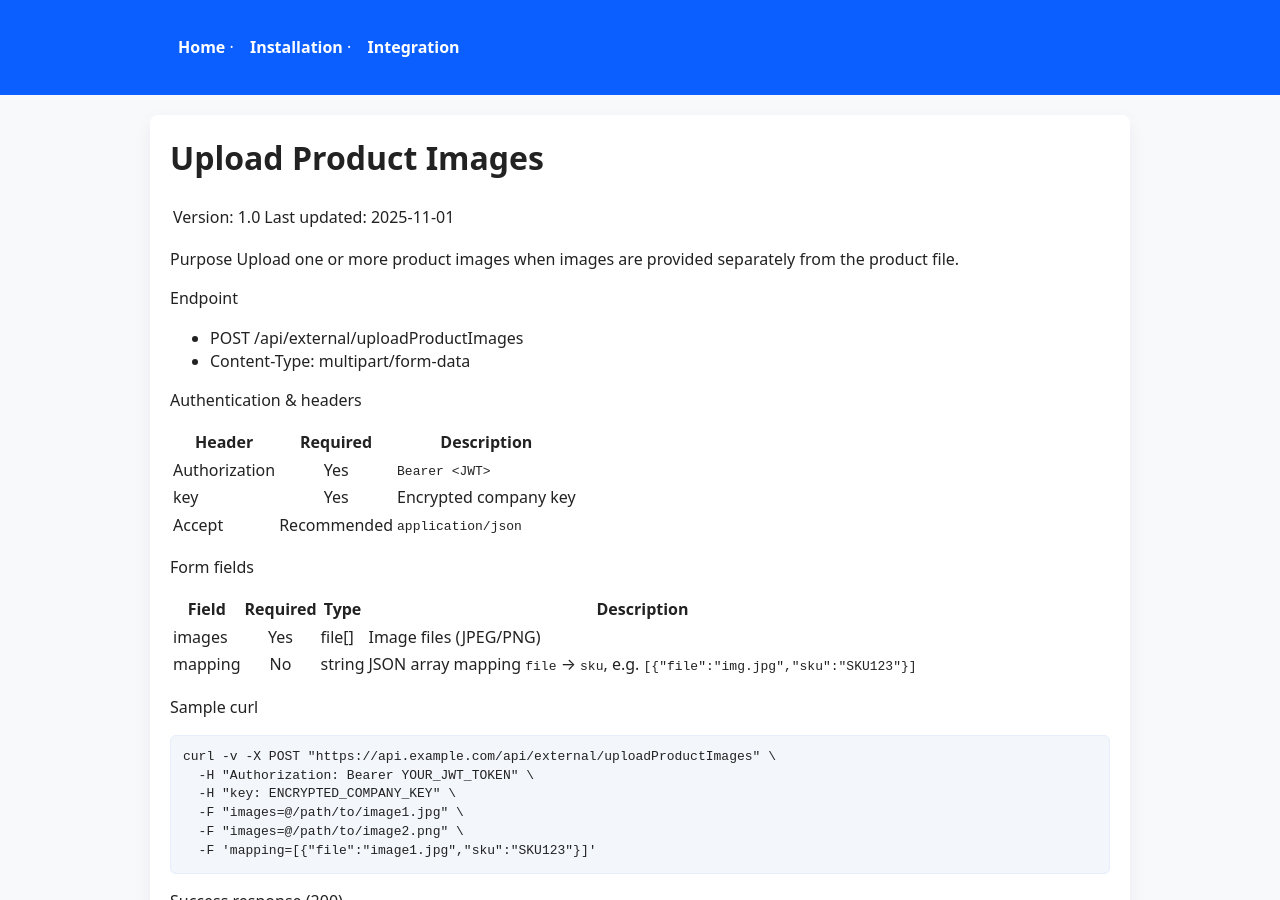
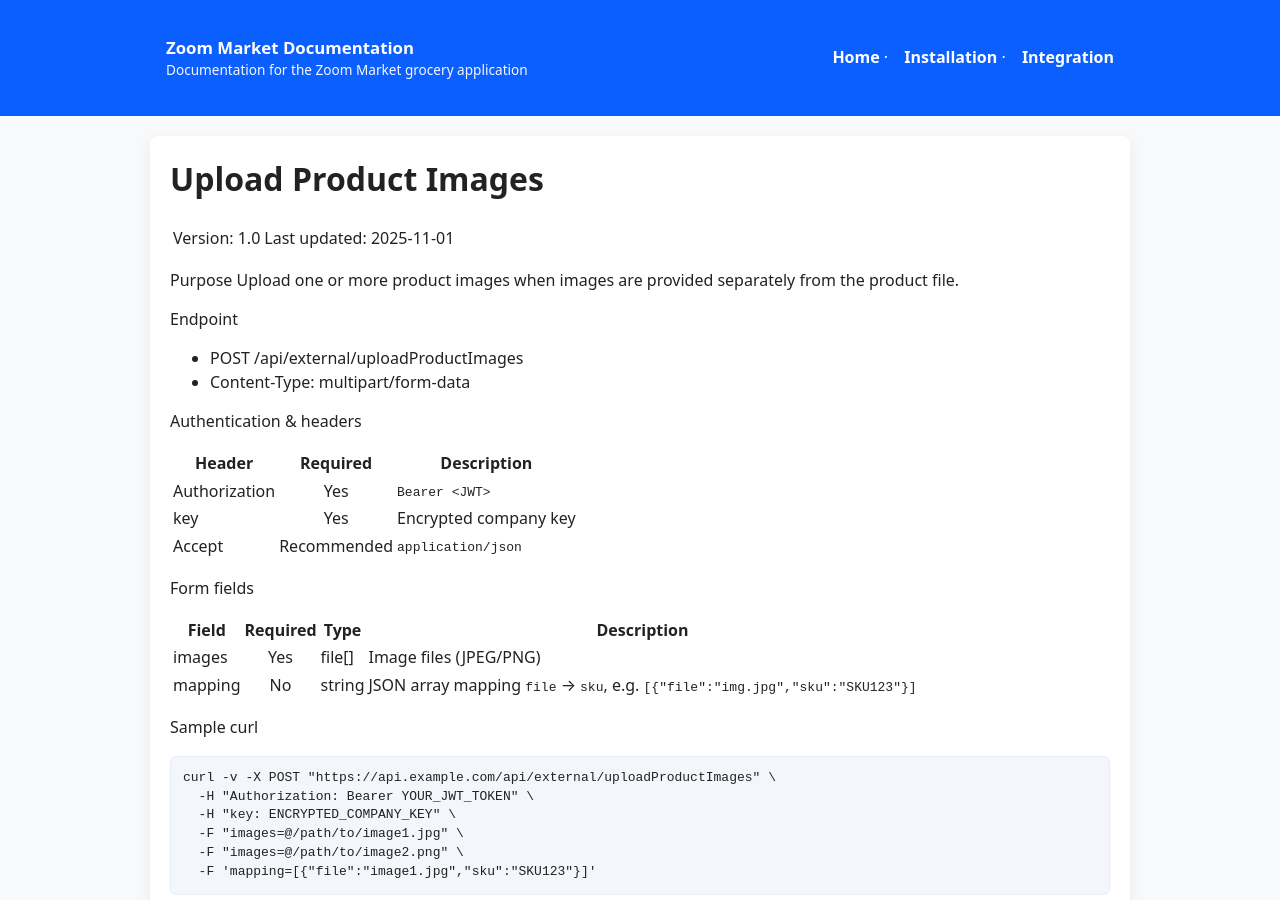
Before and after one commit to pravinchav/docs, a Jekyll site: the page built from integration/upload-product-images.md, in a window 1280 px wide and 900 px high. Built offline with Jekyll 4.4.1, drawn with Linux system fonts in a browser that asks for light colours.

Commit message:
12272025

```diff
--- a/_config.yml
+++ b/_config.yml
@@ -1,8 +1,13 @@
----
-layout: default
 title: "Zoom Market Documentation"
+description: "Documentation for the Zoom Market grocery application"
 theme: minima
-permalink: /
+url: ""           # set to site URL for production, e.g. https://example.com
+baseurl: ""       # change if served from a subpath
+permalink: /:path/
+markdown: kramdown
+exclude:
+  - Gemfile.lock
+
 nav_links:
   - title: Home
     url: /index.html
@@ -10,15 +15,3 @@
     url: /installation/index.html
   - title: Integration
     url: /integration/index.html
----
-nav_links:
-# site-wide navigation used by the layout
-
-  - Gemfile.lock
-exclude:
-permalink: /:path/
-markdown: kramdown
-theme: minima
-url: ""           # set to site URL for production, e.g. https://example.com
-baseurl: ""       # change if served from a subpath
-description: "Documentation for the Zoom Market grocery application"
--- a/_layouts/default.html
+++ b/_layouts/default.html
@@ -3,17 +3,17 @@
   <head>
     <meta charset="utf-8" />
     <meta name="viewport" content="width=device-width, initial-scale=1" />
-    <title>{{ page.title | default: site.title }}</title>
+    <title>{% if page.title and page.title != site.title %}{{ page.title }} — {{ site.title }}{% else %}{{ site.title }}{% endif %}</title>
     <meta name="description" content="{{ page.description | default: site.description }}">
     <link rel="stylesheet" href="{{ '/assets/css/main.css' | relative_url }}">
   </head>
   <body>
     <header class="site-header">
       <div class="container">
-<!--        <div class="brand">-->
-<!--          <a href="{{ '/' | relative_url }}">{{ site.title }}</a>-->
-<!--          <span class="tagline">{{ site.description }}</span>-->
-<!--        </div>-->
+        <div class="brand">
+          <a href="{{ '/' | relative_url }}">{{ site.title }}</a>
+          <span class="tagline">{{ site.description }}</span>
+        </div>
         <nav class="main-nav" aria-label="Main navigation">
           {% for item in site.nav_links %}
             <a href="{{ item.url | relative_url }}">{{ item.title }}</a>{% unless forloop.last %} · {% endunless %}
```
